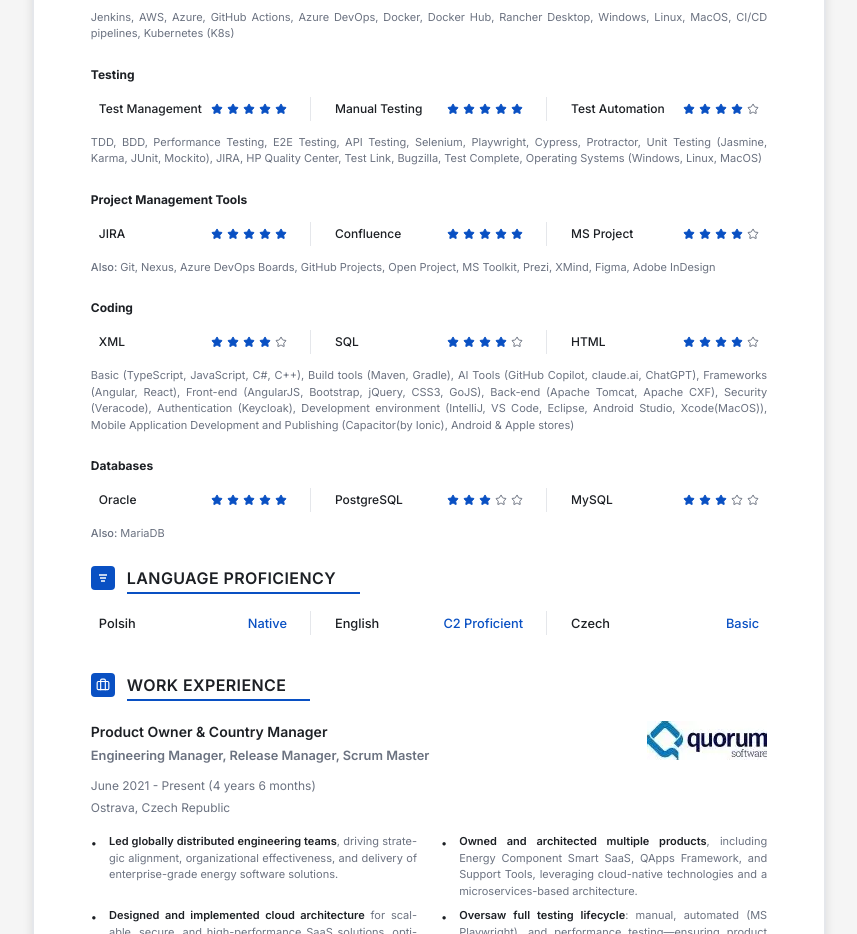
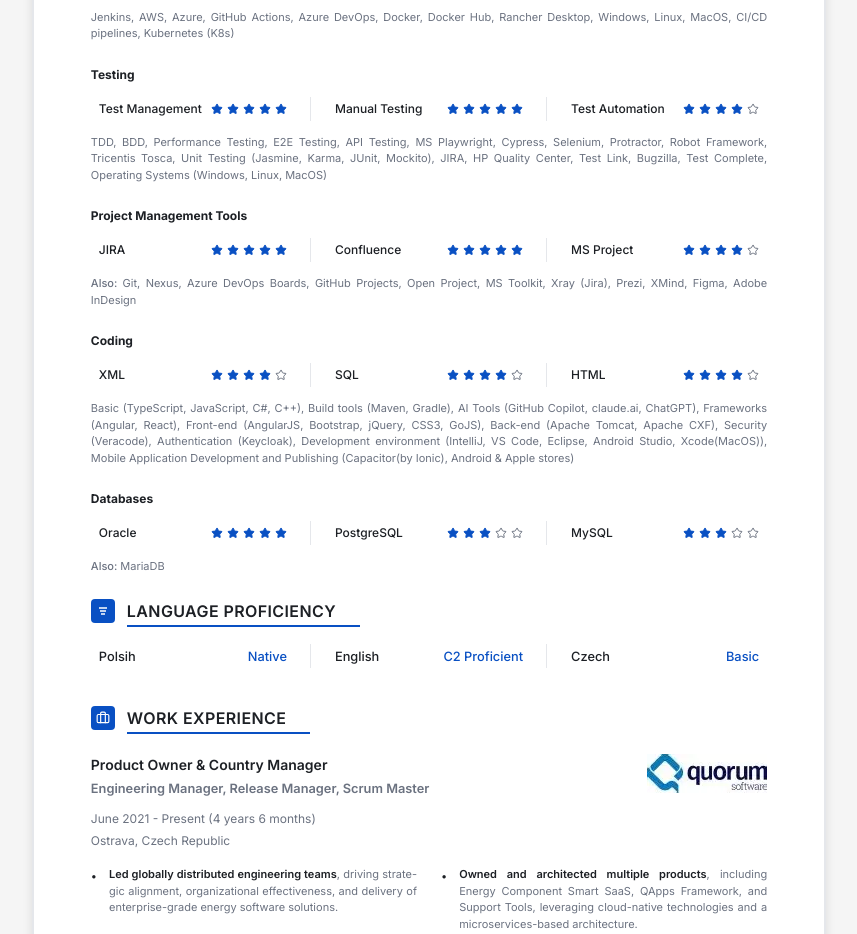
Before and after one commit to banczart/my-cv-website, a React (Vite) app: page / in a window 1280 px wide. Shown: the part 1120-2054 px from the top of the page, without its empty margins (211-1068 px from the left). Built offline with nearby package versions, Linux system fonts and the light colour scheme; the HTML template or start-up script is replaced by a standard one.

Commit message:
skills adjustment

```diff
--- a/src/components/TechnicalSkills.tsx
+++ b/src/components/TechnicalSkills.tsx
@@ -68,7 +68,7 @@
     { name: "Test Automation", rating: 4 },
   ];
   const additionalTestingAndAutomation = [
-    "TDD", "BDD", "Performance Testing", "E2E Testing", "API Testing", "Selenium", "Playwright", "Cypress", "Protractor", "Unit Testing (Jasmine, Karma, JUnit, Mockito)", "JIRA", "HP Quality Center", "Test Link", "Bugzilla", "Test Complete", "Operating Systems (Windows, Linux, MacOS)"
+    "TDD", "BDD", "Performance Testing", "E2E Testing", "API Testing", "MS Playwright", "Cypress", "Selenium", "Protractor", "Robot Framework", "Tricentis Tosca", "Unit Testing (Jasmine, Karma, JUnit, Mockito)", "JIRA", "HP Quality Center", "Test Link", "Bugzilla", "Test Complete", "Operating Systems (Windows, Linux, MacOS)"
   ];
 
   const ProjectManagementTools = [
@@ -77,7 +77,7 @@
     { name: "MS Project", rating: 4 },
   ];
   const additionalProjectManagementTools = [
-    "Git", "Nexus", "Azure DevOps Boards", "GitHub Projects", "Open Project", "MS Toolkit", "Prezi", "XMind", "Figma", "Adobe InDesign"
+    "Git", "Nexus", "Azure DevOps Boards", "GitHub Projects", "Open Project", "MS Toolkit", "Xray (Jira)", "Prezi", "XMind", "Figma", "Adobe InDesign"
   ];
 
   return (
```
